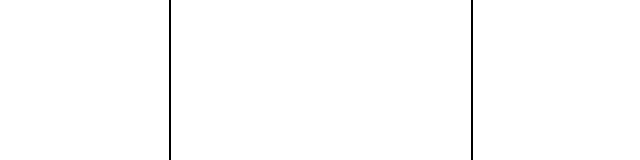
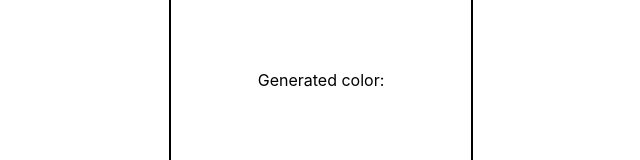
Before and after one commit to AnnaKarinaB/react-random-color-generator, a React (Create React App) app: page / in a window 1280 px wide. Shown: the part 384-544 px from the top of the page, without its empty margins (319-959 px from the left). Built offline with nearby package versions, Linux system fonts and the light colour scheme.

Commit message:
Add some text

```diff
--- a/src/ColoredBox.js
+++ b/src/ColoredBox.js
@@ -12,7 +12,7 @@ function ColoredBox(props) {
         justifyContent: 'center',
       }}
     >
-      <span>{props.color}</span>
+      <span>Generated color: {props.color}</span>
     </div>
   );
 }
```
